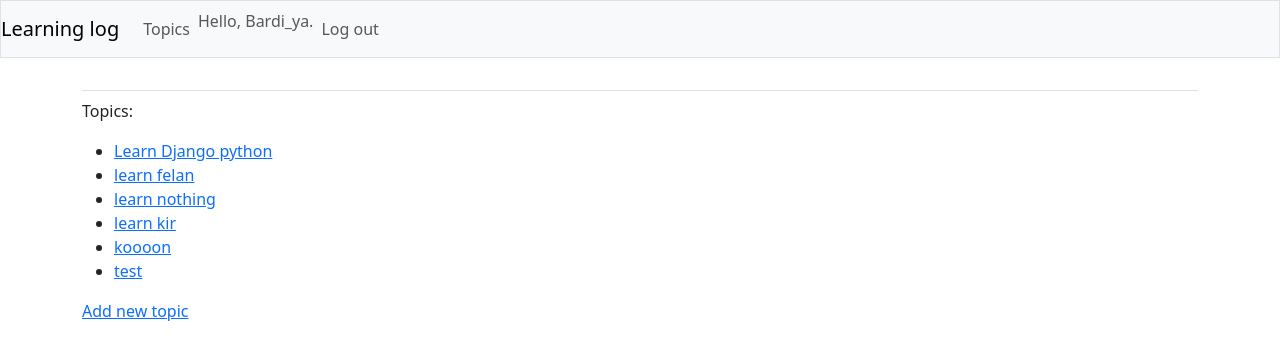
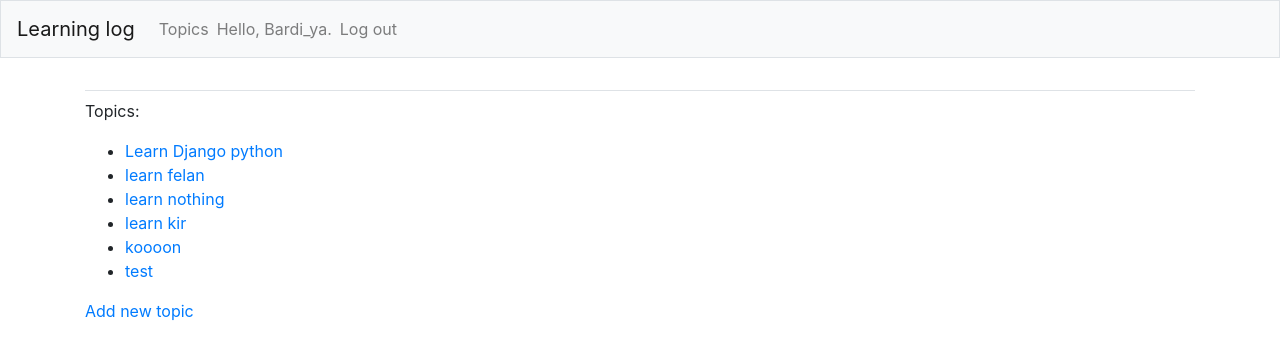
Before and after one commit to BardiaAkbari/Django-Project, a Django app: page /topics in a window 1280 px wide. Shown: the top 360 px of the page. Run offline with Django 4.2, Linux system fonts and the light colour scheme; a user stored in the database is signed in; data comes from the database, SQL or seed files in the repository; both versions use the stored data as it was after the commit; some libraries are stand-ins or nearby versions.

Commit message:
debug v2 base.html

```diff
--- a/djangoProject/settings.py
+++ b/djangoProject/settings.py
@@ -35,6 +35,7 @@ INSTALLED_APPS = [
 
     # Third Party Apps
     'django_bootstrap5',
+    'bootstrap4',
     # Default Apps
     'django.contrib.admin',
     'django.contrib.auth',
--- a/templates/learning_topics/base.html
+++ b/templates/learning_topics/base.html
@@ -1,4 +1,4 @@
-{% load django_bootstrap5 %}
+{% load bootstrap4 %}
 
 <!doctype html>
 <html lang="en">
@@ -10,7 +10,7 @@
             shrink-to-fit=no"/>
         <title>Learning log</title>
         {% bootstrap_css %}
-        {% bootstrap_javascript %}
+        {% bootstrap_javascript jquery='full' %}
 
     </head>
 
@@ -26,13 +26,13 @@
             </button>
 
             <div class="collapse navbar-collapse" id="navbarCollapse">
-                <ul class="navbar-nav mr-auto">
+                <ul class="navbar-nav mr_auto">
                     <li class="nav-item">
                         <a class="nav-link" href="{% url 'learning_topics:index' %}">Topics</a>
                     </li>
                 </ul>
 
-                 <ul class="navbar-nav ml-auto">
+                 <ul class="navbar-nav ml_auto">
                      {% if user.is_authenticated %}
                          <li class="nav-item">
                              <span class="navbar-text">Hello, {{ user.username }}.</span>
```
Also changed, not shown: db.sqlite3.
